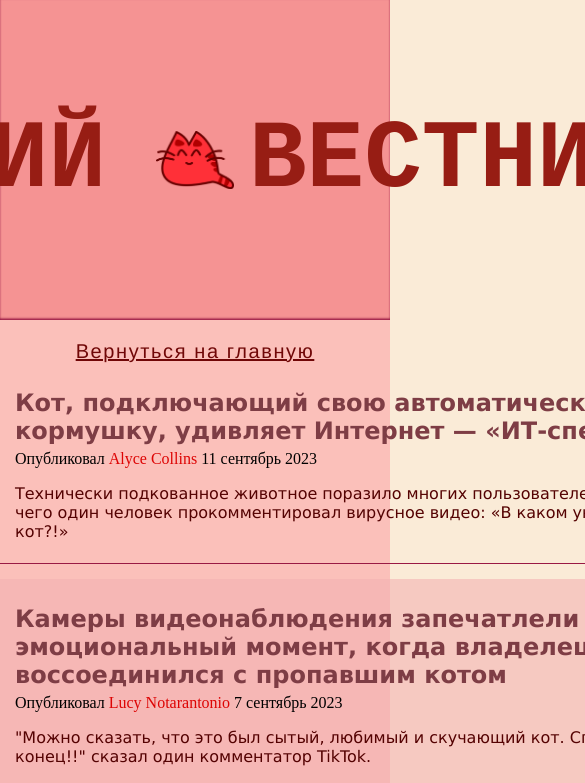
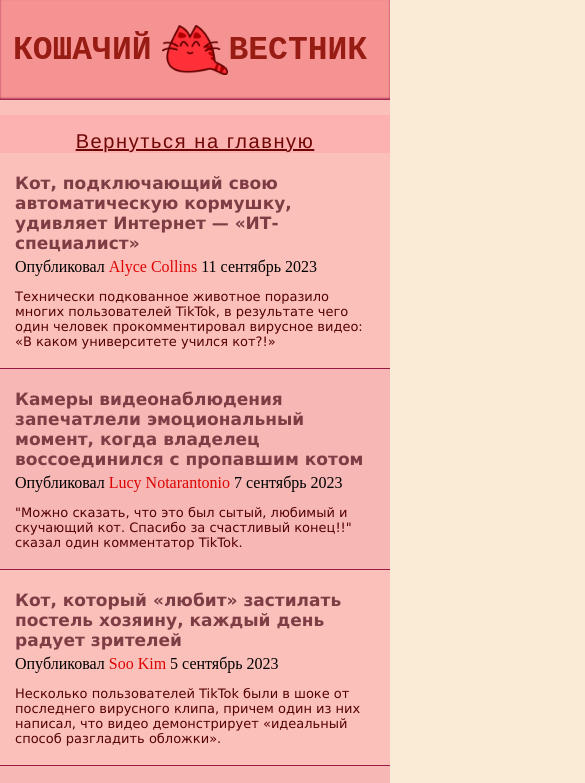
Before and after one commit to EgorZharikov/cat_news, a plain HTML site: page pages/archive.html in a window 390 px wide. Shown: the top 783 px of the page, 585 px wide, since content can reach past the window. Drawn offline with Linux system fonts and the light colour scheme; files that its build step writes are made by us from their sources.

Commit message:
fix styles

```diff
--- a/css/styles.css
+++ b/css/styles.css
@@ -8,17 +8,47 @@ header {
    display: flex;
    align-items: center;
    justify-content: center;
-    height: 320px;
    background-color: #f59393;
    background-size: cover;
    box-shadow: inset 0 -1.5px 2px 0 #991944;
+}
+
+@media screen and (max-width: 800px) {
+  header {
+  height: 100px;
+  width: auto;
+  }
+}
+
+@media screen and (min-width: 800px) {
+  header {
+  height: 290px;
+  }
+}
+
+
+header img {
+  width: auto;
+}
+
+@media screen and (max-width: 800px) {
+  header img {
+     max-height: 50%;
+  }
+}
+
+@media screen and (min-width: 800px) {
+  header img {
+     max-height: 70%;
+  }
 }
 
 .navigation {
   display: flex;
   align-items: center;
   justify-content: center;
-   margin-top: 0;
+  padding-top: 15px;
+  background-color: #fdadadac;
 }
 
 .navigation a {
@@ -32,27 +62,62 @@ header {
 
 h1 {
    color: #971d14;
-    font-size: 6rem;
    font-family:'Courier New', Courier, monospace;
    text-transform: uppercase;
+}
+
+@media screen and (max-width: 800px) {
+  h1 {
+  font-size: 33px;
+  margin: 0 10px;
+  }
+  }
+
+@media screen and (min-width: 800px) {
+  h1{
+     font-size: 120px;
      margin: 50px;
+  }
 }
 
 h1:nth-of-type(2){
   position: relative;
+}
+
+@media screen and (max-width: 800px) {
+  h1:nth-of-type(2){
+     position: relative;
+     left: -10px;
+   }
+  }
+
+@media screen and (min-width: 800px) {
+  h1:nth-of-type(2){
      left: -35px;
+  }
 }
 
 .news {
    background-color: #fdadadac;
-    padding: 20px 0 32px;
+   padding: 15px 0 32px;
 }
 
 article {
-    width: 768px;
-    margin: 0 auto 15px;
+   margin: 0 auto 0;
    padding: 6px 15px;
    border-bottom: 1px solid #991944;
+}
+
+@media screen and (max-width: 800px) {
+  article {
+     height: auto;
+  }
+  }
+
+@media screen and (min-width: 800px) {
+  article {
+     width: 768px;
+  }
 }
 
 article a {
@@ -73,6 +138,12 @@ h1:nth-of-type(2){
    margin-bottom: 5px;
 }
 
+@media screen and (max-width: 800px) {
+  article h2 {
+    font-size: 17px;
+   }
+  }
+
 article:nth-of-type(-n+2) h2::before{
   content: 'New';
   color: #ff000097;
@@ -86,8 +157,13 @@ article:nth-of-type(-n+2) h2::before{
 
 article img {
    width: 100%;
+   object-fit: cover;
+}
+
+@media screen and (min-width: 800px) {
+  article img {
      height: 300px;
-    object-fit: cover;
+  }
 }
 
 .article-meta a {
@@ -97,6 +173,12 @@ article:nth-of-type(-n+2) h2::before{
 article p {
   font-family: 'Lucida Sans', 'Lucida Sans Regular', 'Lucida Grande', 'Lucida Sans Unicode', Geneva, Verdana, sans-serif;
   color: #540202;
+}
+
+@media screen and (max-width: 800px) {
+  article p {
+    font-size: 13px;
+   }
   }
 
 article:nth-of-type(even) {
@@ -109,18 +191,37 @@ article:nth-of-type(-n+2) h2::before{
    text-align: center;
 }
 
+@media screen and (min-width: 800px) {
   footer .links {
-    margin-bottom: 50px;
+     margin-bottom: 30px;
+  }
+}
+
+@media screen and (max-width: 800px) {
+  footer .links {
+     margin-bottom: 10px;
+  }
 }
 
 footer .links > a {
    color: #3f4447;
-    padding: 0 25px;
    font-size: 13px;
    font-weight: 600;
    letter-spacing: .1rem;
    text-decoration: none;
    text-transform: uppercase;
+}
+
+@media screen and (max-width: 800px) {
+  footer .links > a {
+     padding: 0 9px;
+  }
+}
+
+@media screen and (min-width: 800px) {
+  footer .links > a {
+     padding: 0 25px;
+  }
 }
 
 footer .links :hover {
--- a/pages/archive.html
+++ b/pages/archive.html
@@ -4,7 +4,7 @@
     <meta charset="UTF-8">
     <meta name="viewport" content="width=device-width, initial-scale=1.0">
     <title>Кошачий Вестник</title>
-    <link href="./css/styles.css" rel="stylesheet">
+    <link href="../css/styles.css" rel="stylesheet">
     <style type="text/css">
         article:nth-of-type(-n+2) h2::before {
             content: none;
@@ -16,7 +16,7 @@
         <h1>кошачий</h1>
         <!-- pixabay работает только через VPN
         <img src="https://pixabay.com/images/download/cat-1294175_640.png" alt="cat" width="20%"> -->
-        <img src="/cat_news/images/title-img.png" alt="cat" width="20%">
+        <img src="../images/title-img.png" alt="cat" width="20%">
         <h1>вестник</h1>
     </header>
     <section class="news">
```
Lines whose indentation alone changed are shown as unchanged.
